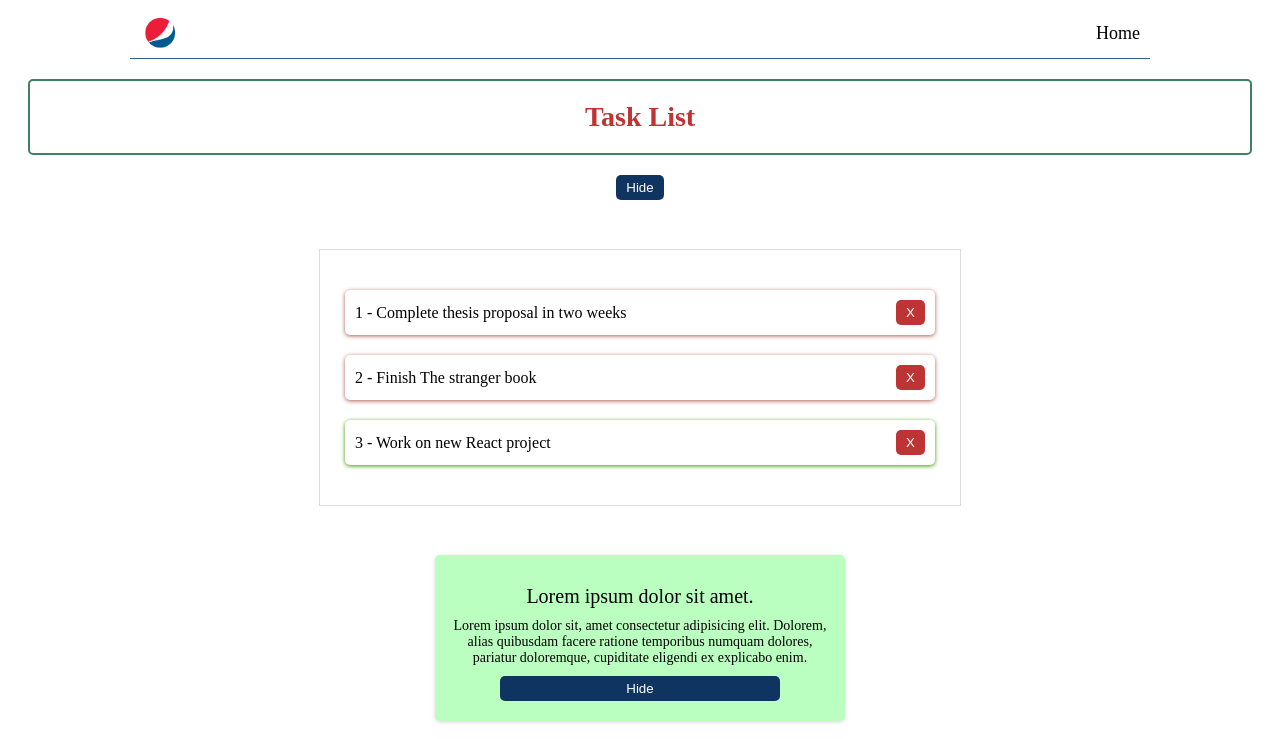
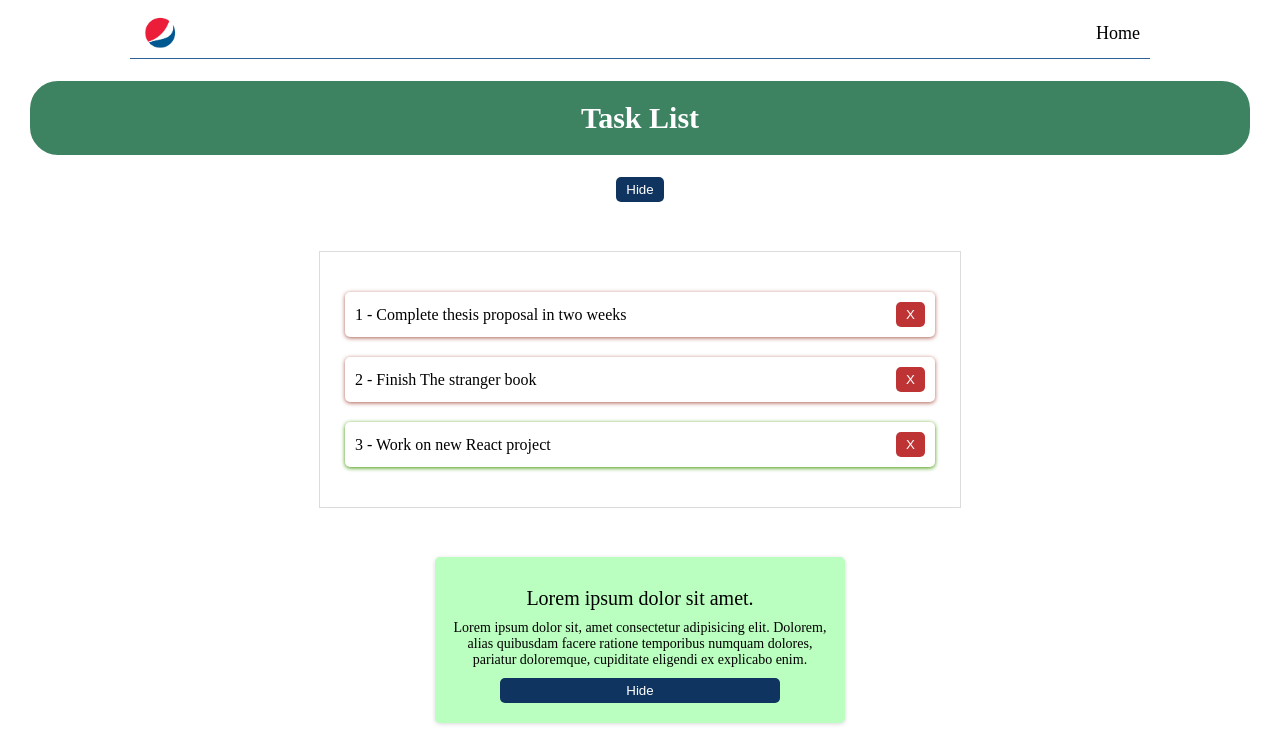
Before and after one commit to itsdagi/just-list, a React (Create React App) app: page / in a window 1280 px wide. Shown: the top 739 px of the page. Built offline with nearby package versions, Linux system fonts and the light colour scheme.

Commit message:
color changes

```diff
--- a/src/components/TaskList.js
+++ b/src/components/TaskList.js
@@ -12,12 +12,12 @@ export default function TaskList() {
     }
 
    const styles = {
-        color: "#be3434",
+        color: "white",
         border: "2px solid",
-        borderColor: show ? '#3D8361' : "#be3434",
-        borderRadius: "5px",
-        fontSize: "28px",
-        padding:"20px"
+        backgroundColor: show ? '#3D8361' : "gray",
+        borderRadius: "30px",
+        fontSize: "30px",
+        padding:"20px 2px"
    }
 
   return (
```
